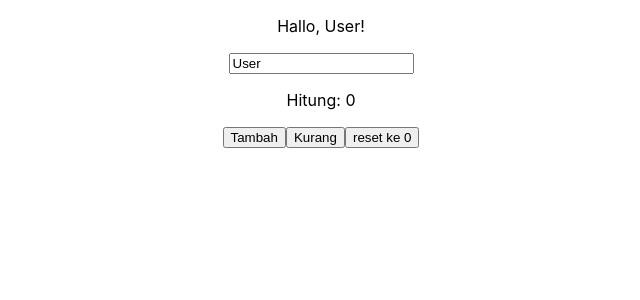
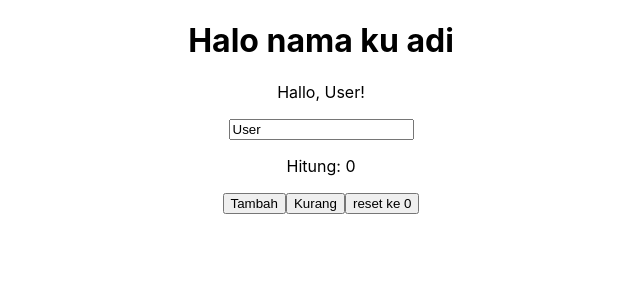
Before and after one commit to mnhmuhammadnurhadi-7/testing-belajar, a React (Create React App) app: page / in a window 1280 px wide. Shown: the top 300 px of the page, without its empty margins (319-959 px from the left). Built offline with nearby package versions, Linux system fonts and the light colour scheme.

Commit message:
testiing merge

```diff
--- a/src/App.js
+++ b/src/App.js
@@ -7,6 +7,8 @@ function App() {
   const [name, setName] = useState('User');
   return (
     <div className="App">
+    <h1>Halo nama ku adi
+    </h1>
     <p>Hallo, {name}!</p>
     <input
       type="text"
```
